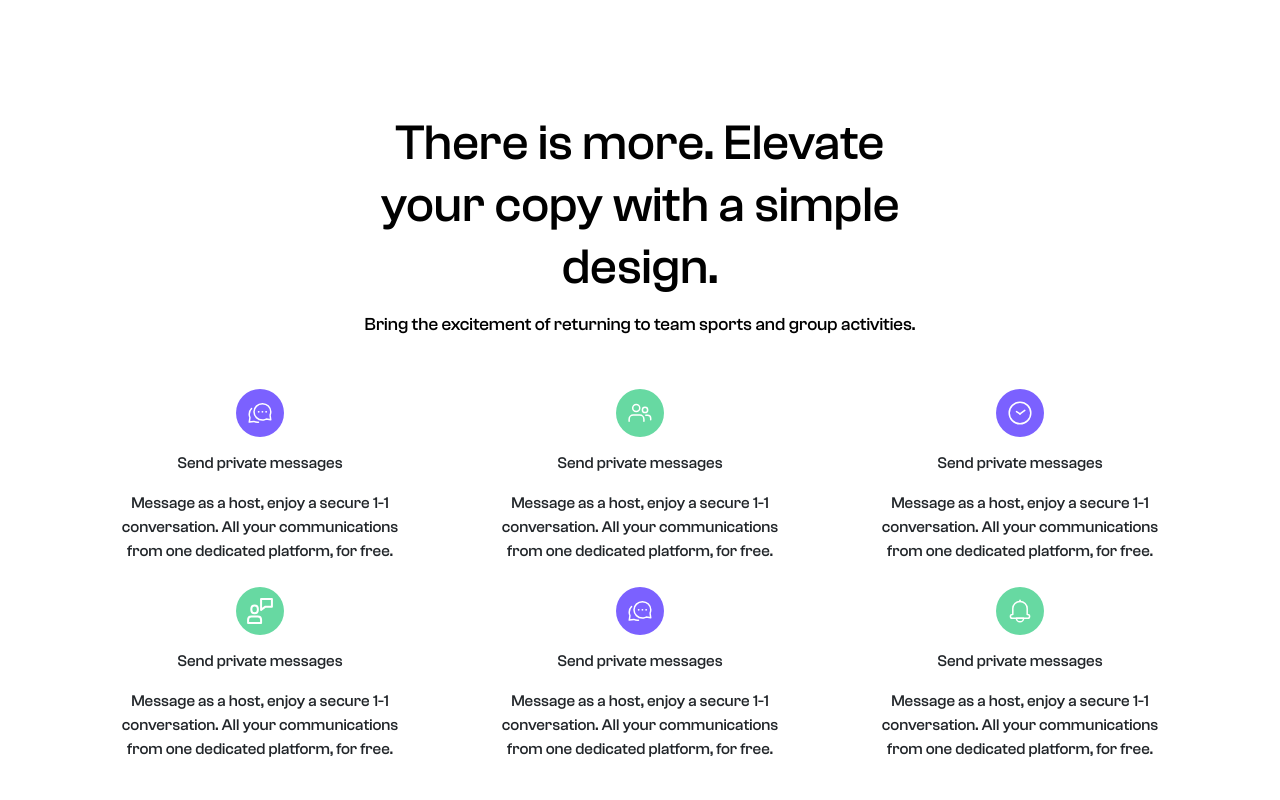
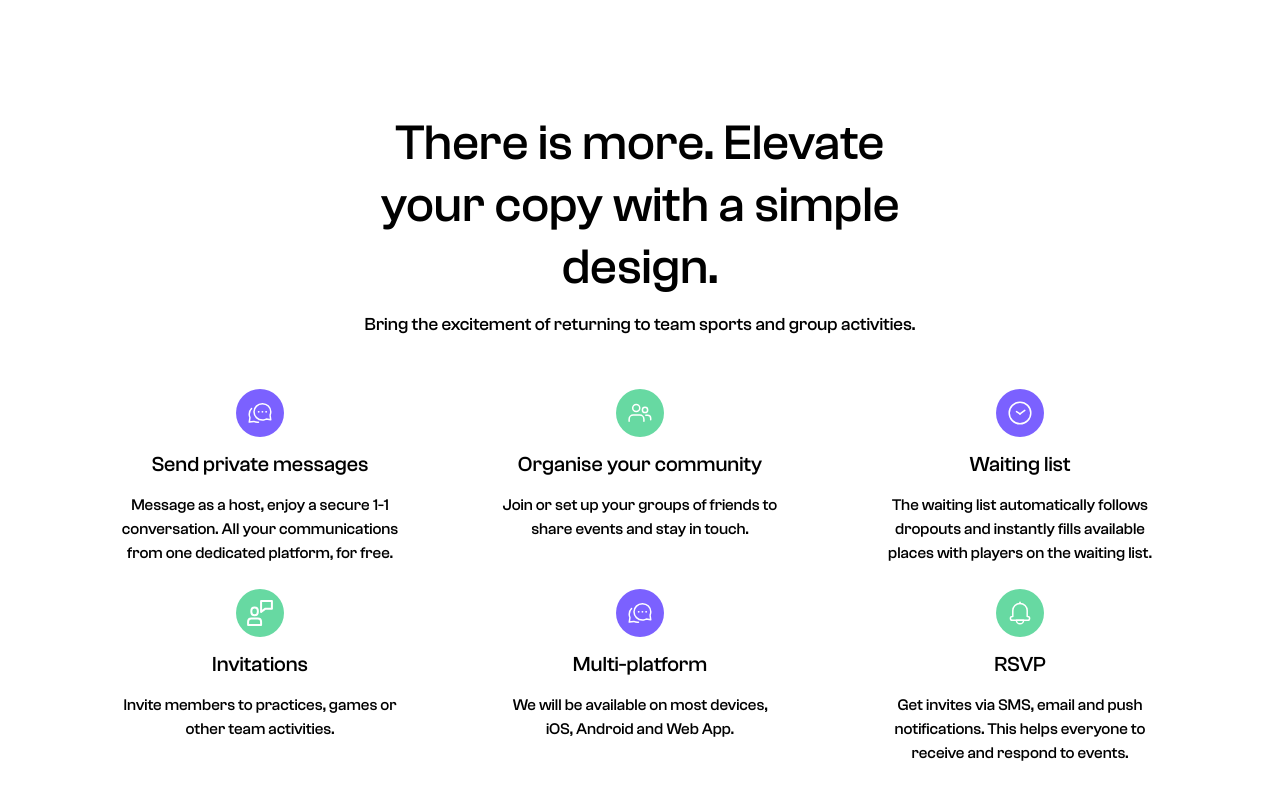
Before and after one commit to tanuj-22/booksports, a React (Create React App) app: page / in a window 1280 px wide. Shown: the part 3098-3898 px from the top of the page. Built offline with nearby package versions, Linux system fonts and the light colour scheme; a web font is replaced by a local one.

Commit message:
content changes updated

```diff
--- a/src/Components/CommunitySportsContent.js
+++ b/src/Components/CommunitySportsContent.js
@@ -51,7 +51,7 @@ const CommunitySportsContent = () => {
               <div className="com-sports-content">
                 <h2>The power of community sports.</h2>
                 <p>
-                  The power of community sports. Sport brings people from
+                  Sport brings people from
                   diverse backgrounds together around a common goal, providing a
                   platform for collaboration, friendship development, and an
                   emphasis on similarities rather than differences.
--- a/src/Components/SimpleDesign.js
+++ b/src/Components/SimpleDesign.js
@@ -22,28 +22,28 @@ const SimpleDesign = () => {
     },
     {
       image: community,
-      title: "Send private messages",
-      text: "Message as a host, enjoy a secure 1-1 conversation. All your communications from one dedicated platform, for free.",
+      title: "Organise your community",
+      text: "Join or set up your groups of friends to share events and stay in touch.",
     },
     {
       image: waitinglist,
-      title: "Send private messages",
-      text: "Message as a host, enjoy a secure 1-1 conversation. All your communications from one dedicated platform, for free.",
+      title: "Waiting list",
+      text: "The waiting list automatically follows dropouts and instantly fills available places with players on the waiting list.",
     },
     {
       image: invitations,
-      title: "Send private messages",
-      text: "Message as a host, enjoy a secure 1-1 conversation. All your communications from one dedicated platform, for free.",
+      title: "Invitations",
+      text: "Invite members to practices, games or other team activities.",
     },
     {
       image: multiplatform,
-      title: "Send private messages",
-      text: "Message as a host, enjoy a secure 1-1 conversation. All your communications from one dedicated platform, for free.",
+      title: "Multi-platform",
+      text: "We will be available on most devices, iOS, Android and Web App.",
     },
     {
       image: rsvp,
-      title: "Send private messages",
-      text: "Message as a host, enjoy a secure 1-1 conversation. All your communications from one dedicated platform, for free.",
+      title: "RSVP",
+      text: "Get invites via SMS, email and push notifications. This helps everyone to receive and respond to events.",
     },
   ];
 
--- a/src/css/simple-design.css
+++ b/src/css/simple-design.css
@@ -39,7 +39,22 @@
     margin:auto;
     padding-bottom: 2%;
 }
-
+.simple-design .info-card .info-card-title{
+    font-style: normal;
+    font-weight: 500;
+    font-size: 21px;
+    line-height: 26px;
+    text-align: center;
+    color: #000000;
+}
+.simple-design .info-card .info-card-text{
+    font-style: normal;
+    font-weight: 400;
+    font-size: 16px;
+    line-height: 150%;
+    text-align: center;
+    color: #000000;
+}
 @media screen and (max-width:740px) {
     .simple-design .tagline-heading{
         width: 70%;
```
